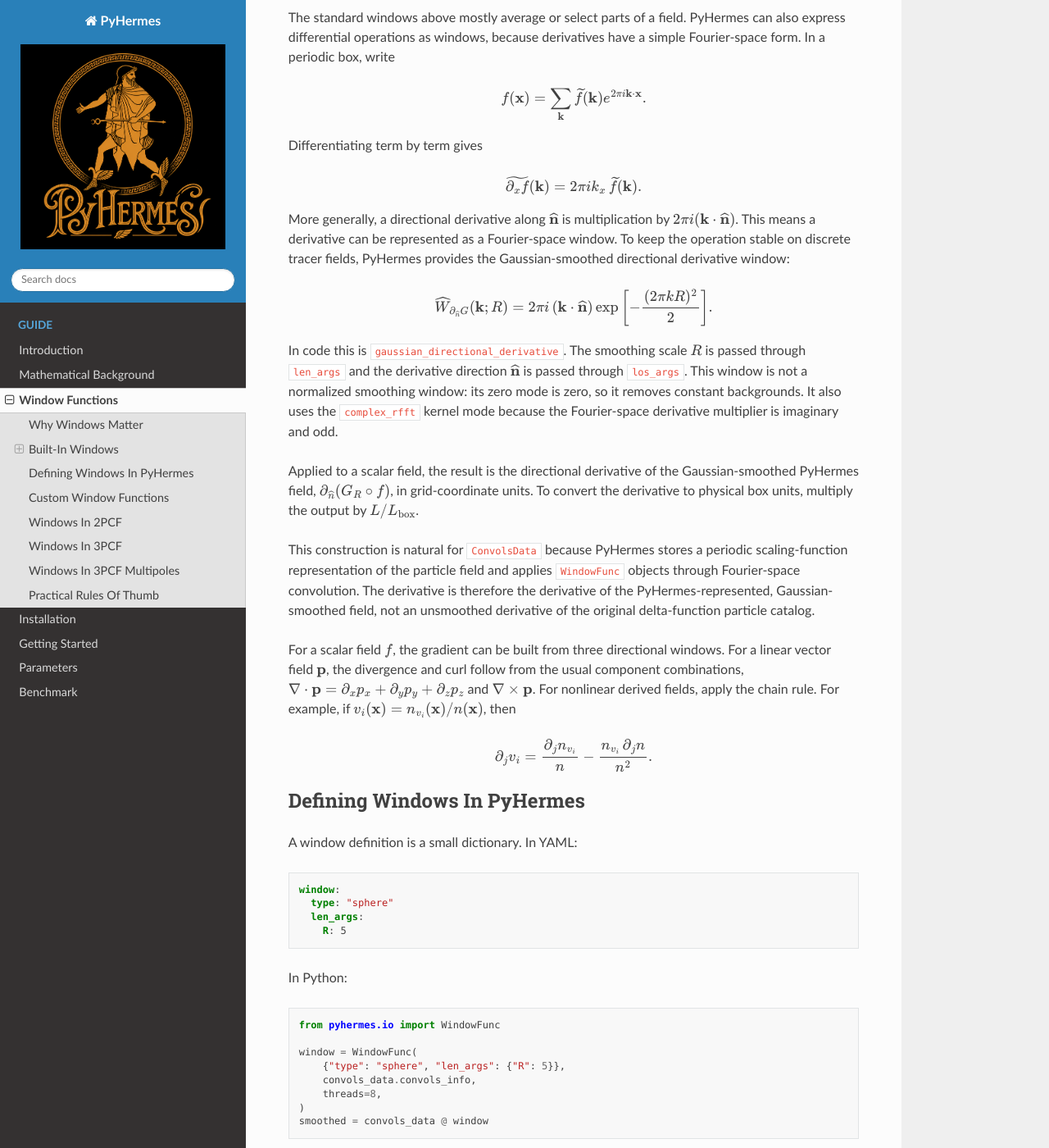
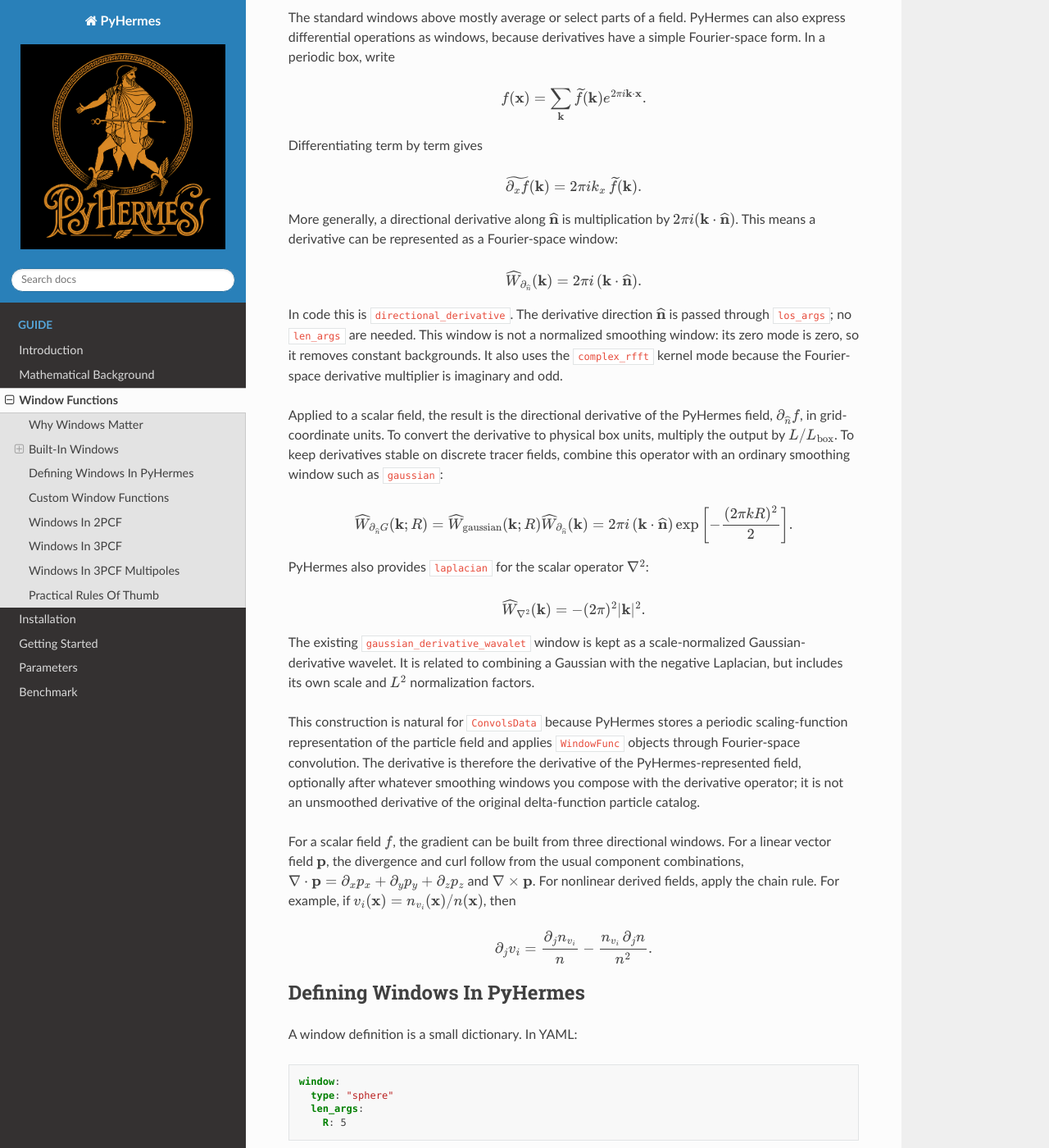
Before and after one commit to SYSUSPA-Projects/PyHermes, a Sphinx documentation site: the page built from docs/windows.rst, in a window 1280 px wide and 1400 px high, scrolled down 3185 px. Shown: the whole window at 82% size. Built offline with Sphinx 7.4.7 and the Read the Docs theme 3.1.0, drawn with Linux system fonts in a browser that asks for light colours; some of the changed text lies outside the part shown.

Commit message:
Refactor window functions and parameters for clarity and consistency
- Updated `WindowFunc` to handle `len_args` more robustly, ensuring it defaults to an empty dictionary if not provided.
- Renamed `window_function_gaussian_directional_derivative_numba` to `window_function_directional_derivative_numba` for clarity, and simplified its implementation by removing the unused Gaussian smoothing scale parameter.
- Introduced a new `window_function_laplacian_numba` to implement the Laplacian operator in k-space.
- Updated `WINDOW_TYPE_DICT` to reflect the renaming of the directional derivative function and added the new Laplacian function.
- Adjusted `COMPLEX_RFFT_WINDOW_TYPES` to use the new function name for consistency.

```diff
--- a/docs/windows.rst
+++ b/docs/windows.rst
@@ -289,35 +289,57 @@ Differentiating term by term gives
 More generally, a directional derivative along
 :math:`\widehat{\mathbf n}` is multiplication by
 :math:`2\pi i(\mathbf{k}\cdot\widehat{\mathbf n})`. This means a derivative
-can be represented as a Fourier-space window. To keep the operation stable on
-discrete tracer fields, PyHermes provides the Gaussian-smoothed directional
-derivative window:
+can be represented as a Fourier-space window:
+
+.. math::
+
+   \widehat W_{\partial_{\widehat n}}(\mathbf{k})
+   =
+   2\pi i\,(\mathbf{k}\cdot\widehat{\mathbf n}).
+
+In code this is ``directional_derivative``. The derivative direction
+:math:`\widehat{\mathbf n}` is passed through ``los_args``; no ``len_args`` are
+needed. This window is not a normalized smoothing window: its zero mode is
+zero, so it removes constant backgrounds. It also uses the ``complex_rfft``
+kernel mode because the Fourier-space derivative multiplier is imaginary and
+odd.
+
+Applied to a scalar field, the result is the directional derivative of the
+PyHermes field, :math:`\partial_{\widehat n}f`, in grid-coordinate units. To
+convert the derivative to physical box units, multiply the output by
+:math:`L/L_{\rm box}`. To keep derivatives stable on discrete tracer fields,
+combine this operator with an ordinary smoothing window such as ``gaussian``:
 
 .. math::
 
    \widehat W_{\partial_{\widehat n}G}(\mathbf{k};R)
    =
+   \widehat W_{\rm gaussian}(\mathbf{k};R)
+   \widehat W_{\partial_{\widehat n}}(\mathbf{k})
+   =
    2\pi i\,(\mathbf{k}\cdot\widehat{\mathbf n})
    \exp\left[-{(2\pi kR)^2\over 2}\right].
 
-In code this is ``gaussian_directional_derivative``. The smoothing scale
-:math:`R` is passed through ``len_args`` and the derivative direction
-:math:`\widehat{\mathbf n}` is passed through ``los_args``. This window is not
-a normalized smoothing window: its zero mode is zero, so it removes constant
-backgrounds. It also uses the ``complex_rfft`` kernel mode because the
-Fourier-space derivative multiplier is imaginary and odd.
+PyHermes also provides ``laplacian`` for the scalar operator
+:math:`\nabla^2`:
 
-Applied to a scalar field, the result is the directional derivative of the
-Gaussian-smoothed PyHermes field,
-:math:`\partial_{\widehat n}(G_R\circ f)`, in grid-coordinate units. To convert
-the derivative to physical box units, multiply the output by
-:math:`L/L_{\rm box}`.
+.. math::
+
+   \widehat W_{\nabla^2}(\mathbf{k})
+   =
+   -(2\pi)^2|\mathbf{k}|^2.
+
+The existing ``gaussian_derivative_wavalet`` window is kept as a
+scale-normalized Gaussian-derivative wavelet. It is related to combining a
+Gaussian with the negative Laplacian, but includes its own scale and
+:math:`L^2` normalization factors.
 
 This construction is natural for ``ConvolsData`` because PyHermes stores a
 periodic scaling-function representation of the particle field and applies
 ``WindowFunc`` objects through Fourier-space convolution. The derivative is
-therefore the derivative of the PyHermes-represented, Gaussian-smoothed field,
-not an unsmoothed derivative of the original delta-function particle catalog.
+therefore the derivative of the PyHermes-represented field, optionally after
+whatever smoothing windows you compose with the derivative operator; it is not
+an unsmoothed derivative of the original delta-function particle catalog.
 
 For a scalar field :math:`f`, the gradient can be built from three directional
 windows. For a linear vector field :math:`\mathbf{p}`, the divergence and curl
```
Also changed, not shown: other parts of docs/windows.rst (+1 -1 lines), 4 other files.
